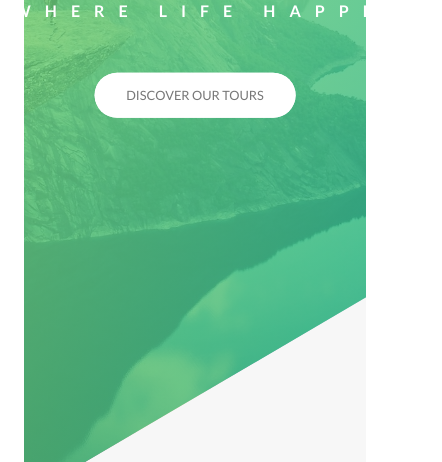
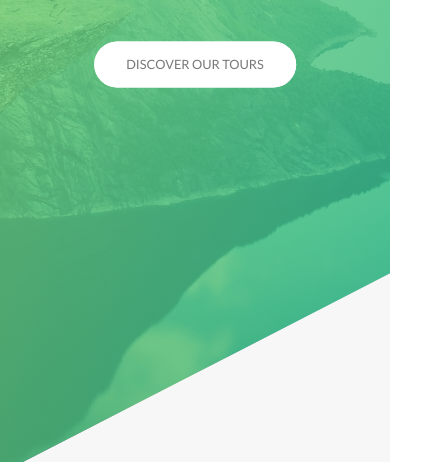
Before and after one commit to cjmcquain/natours, a website: page index.html in a window 390 px wide. Shown: the part 328-790 px from the top of the page, 442 px wide, since content can reach past the window. Drawn offline with Linux system fonts and the light colour scheme.

Commit message:
Added Media Queries to Base and Typography files

```diff
--- a/sass/abstracts/_mixins.scss
+++ b/sass/abstracts/_mixins.scss
@@ -26,6 +26,8 @@
 - tab-port
 - tab-land
 - big-desktop
+
+ORDER: Base + typography > general layout + grid > page layout > components
 */
 
 @mixin respond($breakpoint) {
--- a/sass/base/_base.scss
+++ b/sass/base/_base.scss
@@ -24,4 +24,9 @@
 
 body {
   box-sizing: border-box;
+  padding: 3rem;
+
+  @include respond(tab-port) {
+    padding: 0; // 1rem = 8px
+  }
 }
--- a/sass/base/_typography.scss
+++ b/sass/base/_typography.scss
@@ -14,6 +14,11 @@
     animation-name: moveInLeft;
     animation-duration: 1s;
     animation-timing-function: ease-out;
+
+    @include respond(phone) {
+      letter-spacing: 1rem;
+      font-size: 5rem;
+    }
   }
 
   &--sub {
@@ -25,6 +30,10 @@
     animation-name: moveInRight;
     animation-duration: 1s;
     animation-timing-function: ease-out;
+
+    @include respond(phone) {
+      letter-spacing: 0.5rem;
+    }
   }
 }
 
@@ -34,7 +43,6 @@
   /* font-size: 16px; */
   line-height: 1.7;
   color: $color-grey-dark;
-  padding: 3rem;
 }
 
 .heading-secondary {
@@ -51,6 +59,12 @@
   color: transparent;
   letter-spacing: 0.2rem;
   transition: all 0.2s;
+  @include respond(tab-port) {
+    font-size: 3rem;
+  }
+  @include respond(phone) {
+    font-size: 2.5rem;
+  }
   &:hover {
     transform: skewY(2deg) skewX(15deg) scale(1.1);
     text-shadow: 0.5rem 1rem 2rem rgba($color-black, 0.2);
```
Also changed, not shown: css/style.css.
